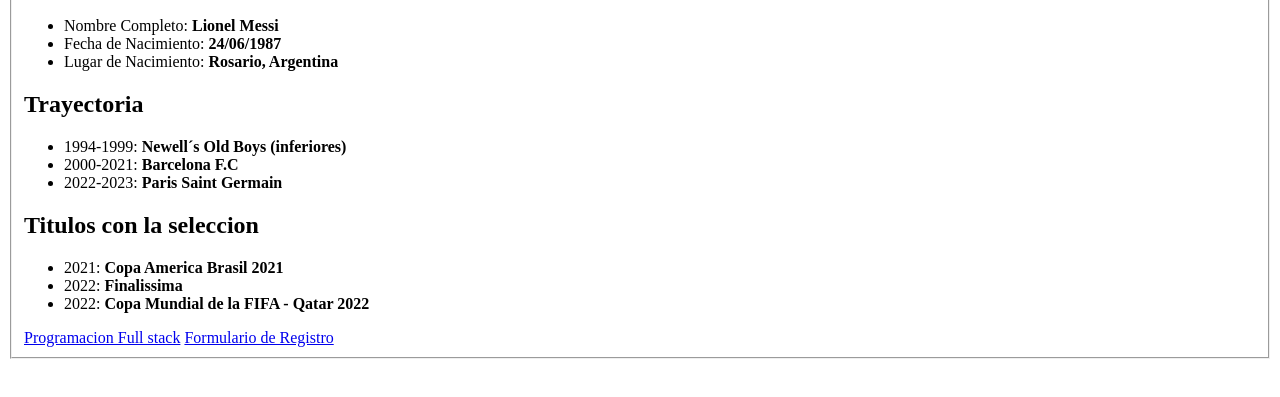
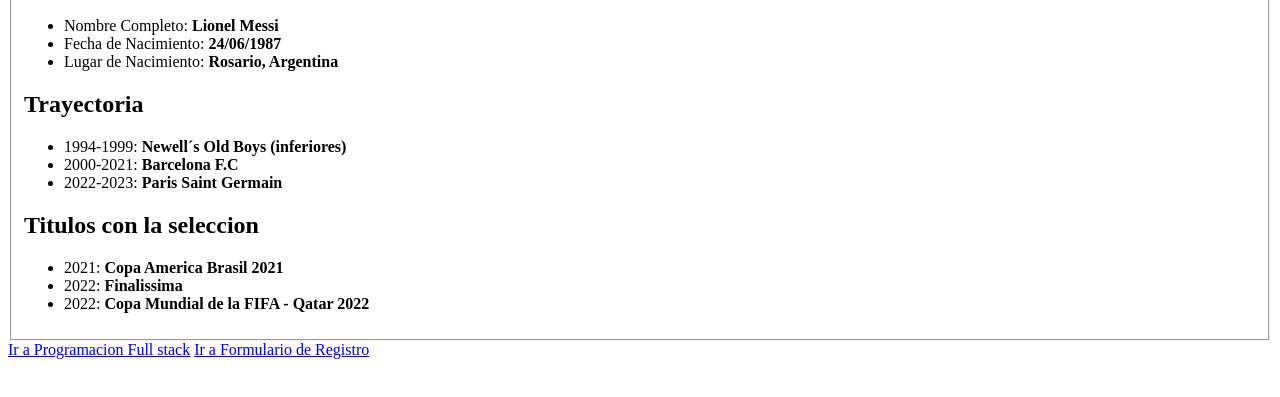
Before and after one commit to GM89-Coder/Entregable1, a plain HTML site: page index.html in a window 1280 px wide. Shown: the part 125-522 px from the top of the page. Drawn offline with Linux system fonts and the light colour scheme.

Commit message:
Primer Guardado

```diff
--- a/index.html
+++ b/index.html
@@ -34,9 +34,11 @@
                 <li>2022: <strong>Copa Mundial de la FIFA - Qatar 2022</strong> </li>
             </ul>
         </body>
-        <a href="Programacion web full stack.html">Programacion Full stack</a>
-        <a href="Formulario de Registro.html">Formulario de Registro</a>
     </fieldset>
+    <footer>
+        <a href="Programacion web full stack.html">Ir a Programacion Full stack</a>
+        <a href="Formulario de Registro.html">Ir a Formulario de Registro</a>
+    </footer>
 </body>
 
 </html>
```
